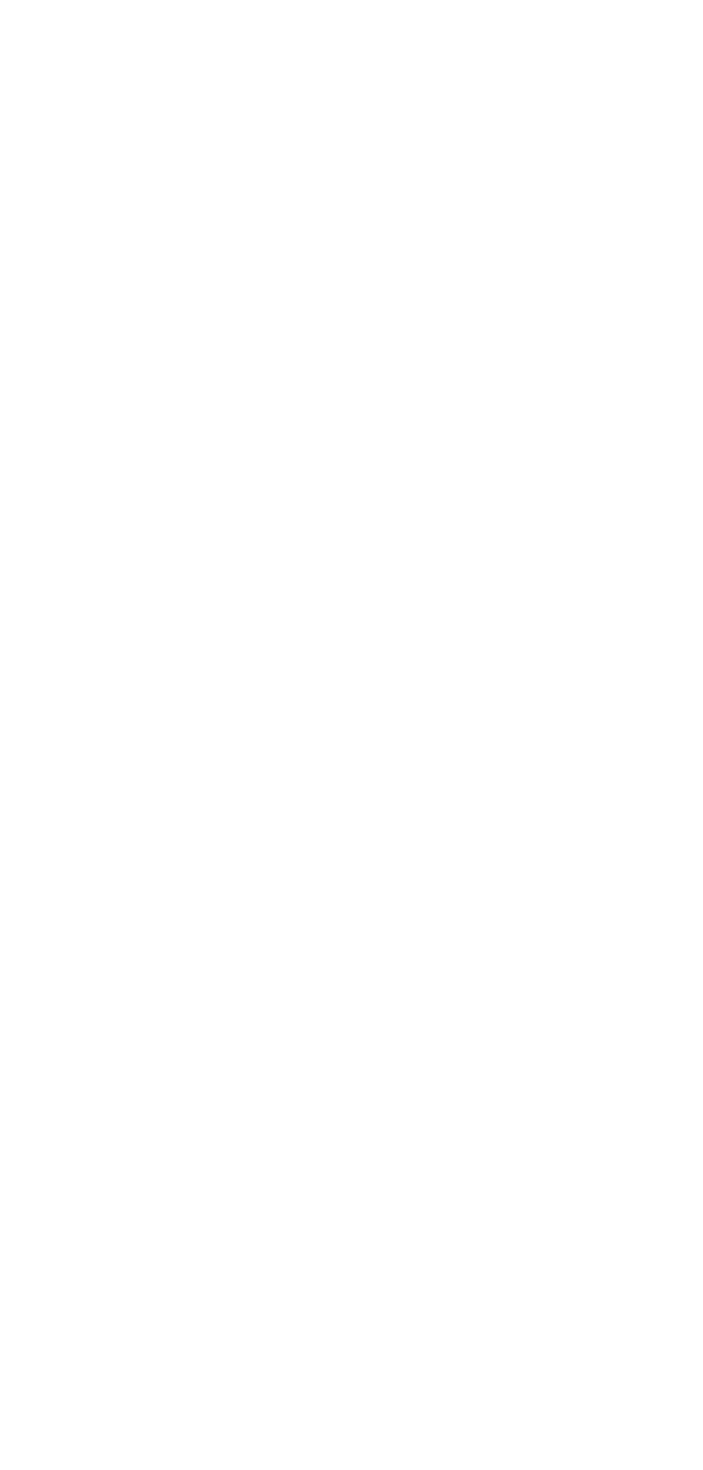
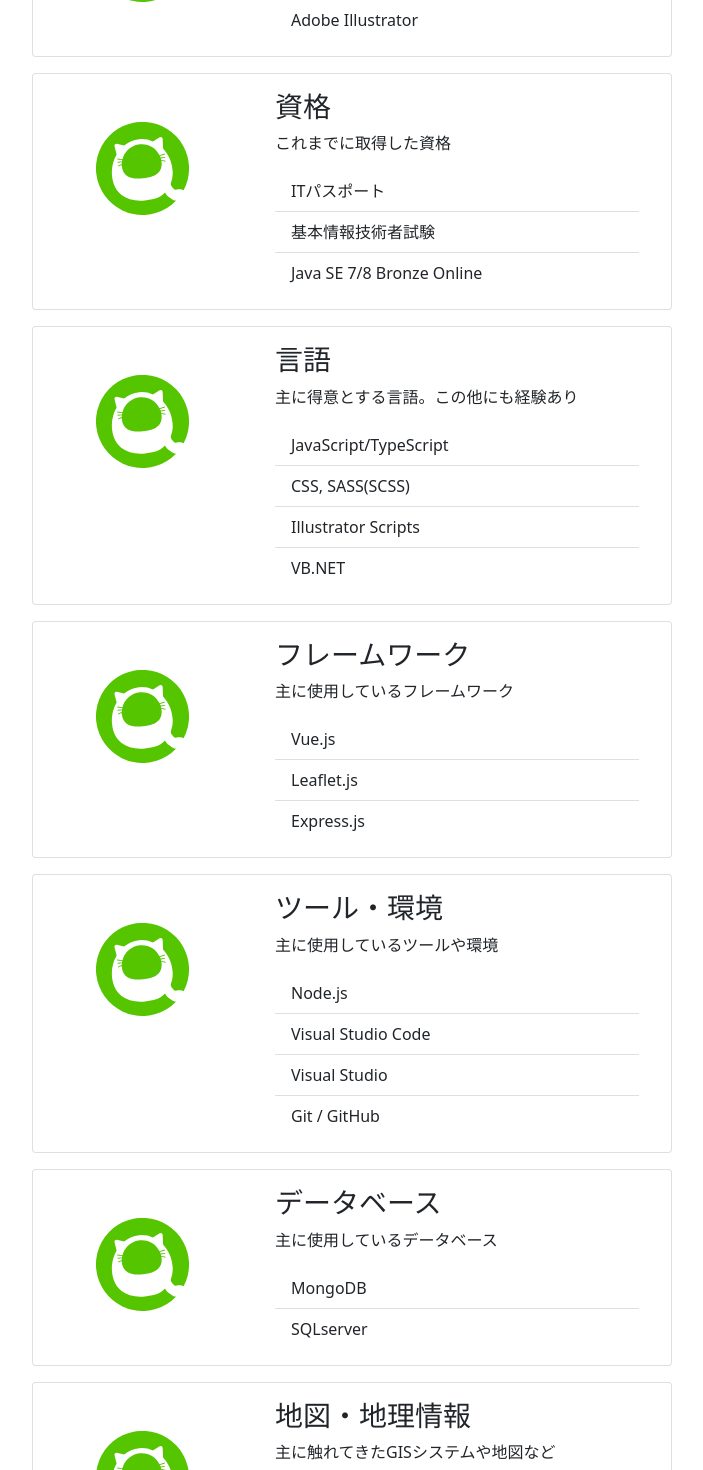
Before and after one commit to kotodu/kotodu.github.io, a Vue app: page /about in a window 1280 px wide. Shown: the part 260-1730 px from the top of the page, without its empty margins (288-991 px from the left). Before the commit the page ends 800 px from the top, so only its background shows below. Built offline with nearby package versions, Linux system fonts and the light colour scheme.

Commit message:
Aboutページのコンテンツ実装。スキル概要を示すDigestBoxの新規作成

```diff
--- /dev/null
+++ b/src/components/DigestBox.vue
@@ -0,0 +1,73 @@
+<template>
+    <div class="card w-lg-75 container my-3">
+        <div class="row">
+            <div class="col-lg-4 text-center">
+                <img
+                :src="imgSrc"
+                class="w-50 my-5"
+                >
+            </div>
+            <div class="col-lg-8">
+                <div class="card-body">
+                    <h3
+                    v-text="title"/>
+                    <p
+                    class="card-text"
+                    v-text="description"
+                    />
+                    <ul class="list-group list-group-flush">
+                        <li
+                        class="list-group-item"
+                        v-for="object in lists"
+                        :key="object"
+                        v-text="object"
+                        />
+                    </ul>
+                </div>
+            </div>
+        </div>
+    </div>
+</template>
+<script lang="ts">
+import Vue from 'vue'
+import { defineComponent, reactive, ref, computed } from "@vue/composition-api";
+import { component } from 'vue/types/umd';
+type Props = {
+    lists: Array<String>,
+    imgSrc:String,
+    title:String,
+    description : String
+};
+export default defineComponent({
+    props:{
+        lists:{
+            type:Array
+        },
+        imgSrc:{
+            type:String
+        },
+        title:{
+            type:String
+        },
+        description:{
+            type:String
+        }
+    },
+    setup(props:Props){
+        const lists = props.lists;
+        const imgSrc = props.imgSrc;
+        const title = props.title;
+        const description = props.description;
+        return {
+            lists,
+            imgSrc,
+            title,
+            description
+        }
+    },
+    components:{
+    }
+})
+</script>
+<style lang="scss" scoped>
+</style>
--- a/src/views/About.vue
+++ b/src/views/About.vue
@@ -1,18 +1,106 @@
 <template>
-  <div class="about">
-    <h1>This is an about page</h1>
-  </div>
+    <div class="about">
+        <h1>This is an about page</h1>
+        <div class="w-50 mx-auto">
+            <digest-box
+            title="全般"
+            description="得意とするスキル全般"
+            imgSrc="/img/qiita.svg"
+            :lists="skills"
+            />
+            <digest-box
+            title="資格"
+            description="これまでに取得した資格"
+            imgSrc="/img/qiita.svg"
+            :lists="certifications"
+            />
+            <digest-box
+            title="言語"
+            description="主に得意とする言語。この他にも経験あり"
+            imgSrc="/img/qiita.svg"
+            :lists="langs"
+            />
+            <digest-box
+            title="フレームワーク"
+            description="主に使用しているフレームワーク"
+            imgSrc="/img/qiita.svg"
+            :lists="fws"
+            />
+            <digest-box
+            title="ツール・環境"
+            description="主に使用しているツールや環境"
+            imgSrc="/img/qiita.svg"
+            :lists="envs"
+            />
+            <digest-box
+            title="データベース"
+            description="主に使用しているデータベース"
+            imgSrc="/img/qiita.svg"
+            :lists="dbs"
+            />
+            <digest-box
+            title="地図・地理情報"
+            description="主に触れてきたGISシステムや地図など"
+            imgSrc="/img/qiita.svg"
+            :lists="gis"
+            />
+        </div>
+    </div>
 </template>
 <script lang="ts">
 import Vue from 'vue'
 import { defineComponent, reactive, ref, computed } from "@vue/composition-api";
 import { component } from 'vue/types/umd';
+
+import DigestBox from '@/components/DigestBox.vue'
+
 export default defineComponent({
     setup(){
+        const certifications = [
+            "ITパスポート",
+            "基本情報技術者試験",
+            "Java SE 7/8 Bronze Online"
+        ];
+        const skills = [
+            "Webアプリケーション制作",
+            "Adobe Illustrator"
+        ];
+        const langs = [
+            "JavaScript/TypeScript",
+            "CSS, SASS(SCSS)",
+            "Illustrator Scripts",
+            "VB.NET"
+        ];
+        const fws = [
+            "Vue.js",
+            "Leaflet.js",
+            "Express.js"
+        ];
+        const envs = [
+            "Node.js",
+            "Visual Studio Code",
+            "Visual Studio",
+            "Git / GitHub"
+        ];
+        const dbs = [
+            "MongoDB",
+            "SQLserver"
+        ];
+        const gis = [
+            "OpenStreetMap"
+        ];
         return {
+            certifications,
+            skills,
+            langs,
+            fws,
+            envs,
+            dbs,
+            gis
         }
     },
     components:{
+        DigestBox
     }
 })
 </script>
```
